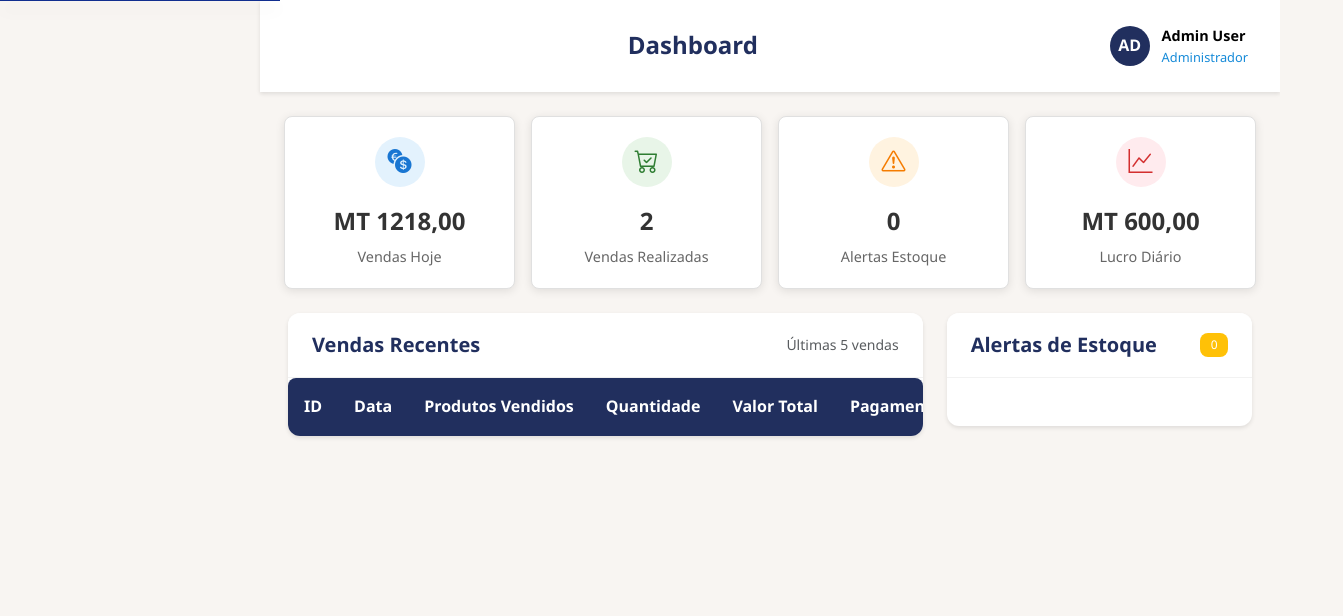
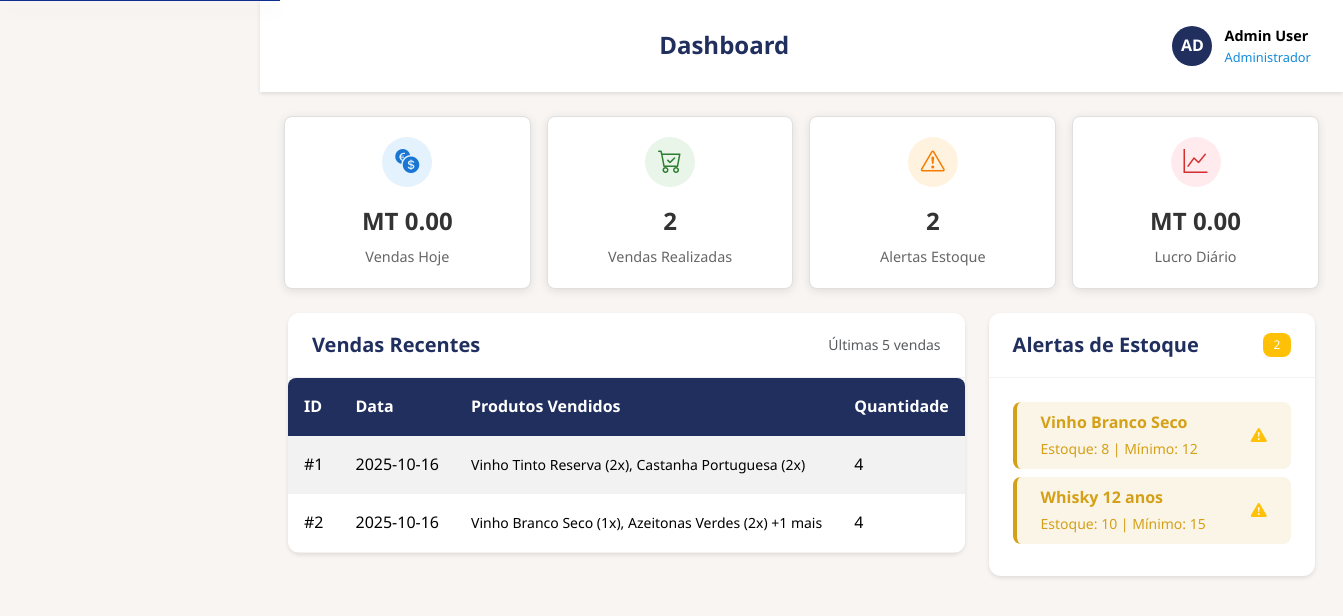
Before and after one commit to BenjamimGazane/Mini-Gestao-de-produtos-com-React-node-js, a React (Vite) app: page / in a window 1280 px wide. Shown: the top 616 px of the page, 1343 px wide, since content can reach past the window. Built offline with nearby package versions, Linux system fonts and the light colour scheme.

Commit message:
Dashboard update

```diff
--- a/src/components/sections/Dashboard.jsx
+++ b/src/components/sections/Dashboard.jsx
@@ -1,15 +1,91 @@
 import React from 'react';
 
-const Dashboard = () => {
+const Dashboard = ({ produtos = [], vendas = [] }) => {
+    // Calcular métricas dinâmicas
+    const calcularMetricas = () => {
+        const hoje = new Date().toISOString().split('T')[0];
+
+        // Vendas de hoje
+        const vendasHoje = vendas.filter(venda => venda.data === hoje);
+        const totalVendasHoje = vendasHoje.reduce((total, venda) => total + venda.valorTotal, 0);
+
+        // Total de vendas
+        const totalVendas = vendas.length;
+
+        // Alertas de estoque
+        const alertasEstoque = produtos.filter(produto =>
+            produto.estoque !== null &&
+            produto.estoque <= produto.estoqueMinimo
+        ).length;
+
+        // Lucro diário (estimado - 50% de margem para exemplo)
+        const lucroDiario = totalVendasHoje * 0.5;
+
+        return {
+            totalVendasHoje,
+            totalVendas,
+            alertasEstoque,
+            lucroDiario
+        };
+    };
+
+    // Buscar nome do produto pelo ID
+    const getNomeProduto = (produtoId) => {
+        const produto = produtos.find(p => p.id === produtoId);
+        return produto ? produto.nome : `Produto #${produtoId}`;
+    };
+
+    // Formatar forma de pagamento
+    const formatarPagamento = (forma) => {
+        const formatos = {
+            'dinheiro': '💵 Dinheiro',
+            'cartao': '💳 Cartão',
+            'transferencia': '📲 Transferência',
+            'mbway': '📱 MB WAY'
+        };
+        return formatos[forma] || forma;
+    };
+
+    // Gerar texto dos produtos vendidos
+    const getProdutosVendidos = (itens) => {
+        if (!itens || itens.length === 0) return 'Nenhum item';
+
+        const principais = itens.slice(0, 2); // Mostra apenas 2 produtos
+        const texto = principais.map(item =>
+            `${getNomeProduto(item.produtoId)} (${item.quantidade}x)`
+        ).join(', ');
+
+        return itens.length > 2 ? `${texto} +${itens.length - 2} mais` : texto;
+    };
+
+    // Calcular quantidade total de itens
+    const getQuantidadeTotal = (itens) => {
+        return itens.reduce((total, item) => total + item.quantidade, 0);
+    };
+
+    // Alertas de estoque
+    const getAlertasEstoque = () => {
+        return produtos.filter(produto =>
+            produto.estoque !== null &&
+            produto.estoque <= produto.estoqueMinimo
+        );
+    };
+
+    const metricas = calcularMetricas();
+    const alertas = getAlertasEstoque();
+    const vendasRecentes = vendas.slice(0, 5); // Últimas 5 vendas
+
     return (
-        <section id="dashboard" className="content-section active">
+        <section id="dashboard" className="content-section">
             <div className="row mb-4">
                 <div className="col-md-3 col-6">
                     <div className="stats-card">
                         <div className="stats-icon primary">
                             <i className="bi bi-currency-exchange"></i>
                         </div>
-                        <div className="stats-value" id="total-vendas">MT 1218,00</div>
+                        <div className="stats-value">
+                            MT {metricas.totalVendasHoje.toFixed(2)}
+                        </div>
                         <div className="stats-label">Vendas Hoje</div>
                     </div>
                 </div>
@@ -18,7 +94,7 @@ const Dashboard = () => {
                         <div className="stats-icon success">
                             <i className="bi bi-cart-check"></i>
                         </div>
-                        <div className="stats-value" id="total-vendas-qtd">2</div>
+                        <div className="stats-value">{metricas.totalVendas}</div>
                         <div className="stats-label">Vendas Realizadas</div>
                     </div>
                 </div>
@@ -27,7 +103,7 @@ const Dashboard = () => {
                         <div className="stats-icon warning">
                             <i className="bi bi-exclamation-triangle"></i>
                         </div>
-                        <div className="stats-value" id="alertas-estoque">0</div>
+                        <div className="stats-value">{metricas.alertasEstoque}</div>
                         <div className="stats-label">Alertas Estoque</div>
                     </div>
                 </div>
@@ -36,7 +112,9 @@ const Dashboard = () => {
                         <div className="stats-icon danger">
                             <i className="bi bi-graph-up"></i>
                         </div>
-                        <div className="stats-value" id="lucro-diario">MT 600,00</div>
+                        <div className="stats-value">
+                            MT {metricas.lucroDiario.toFixed(2)}
+                        </div>
                         <div className="stats-label">Lucro Diário</div>
                     </div>
                 </div>
@@ -63,8 +141,37 @@ const Dashboard = () => {
                                             <th width="100">Status</th>
                                         </tr>
                                     </thead>
-                                    <tbody id="vendas-recentes">
-                                        {/* Dados serão preenchidos via JavaScript */}
+                                    <tbody>
+                                        {vendasRecentes.length > 0 ? (
+                                            vendasRecentes.map(venda => (
+                                                <tr key={venda.id}>
+                                                    <td>#{venda.id}</td>
+                                                    <td>{venda.data}</td>
+                                                    <td>
+                                                        <small>{getProdutosVendidos(venda.itens)}</small>
+                                                    </td>
+                                                    <td>{getQuantidadeTotal(venda.itens)}</td>
+                                                    <td>
+                                                        <strong>MT {venda.valorTotal.toFixed(2)}</strong>
+                                                    </td>
+                                                    <td>
+                                                        <span className="badge bg-light text-dark">
+                                                            {formatarPagamento(venda.formaPagamento)}
+                                                        </span>
+                                                    </td>
+                                                    <td>
+                                                        <span className="badge bg-success">Concluída</span>
+                                                    </td>
+                                                </tr>
+                                            ))
+                                        ) : (
+                                            <tr>
+                                                <td colSpan="7" className="text-center py-4">
+                                                    <i className="bi bi-receipt display-4 text-muted"></i>
+                                                    <p className="text-muted mt-2 mb-0">Nenhuma venda realizada</p>
+                                                </td>
+                                            </tr>
+                                        )}
                                     </tbody>
                                 </table>
                             </div>
@@ -75,12 +182,32 @@ const Dashboard = () => {
                     <div className="card">
                         <div className="card-header d-flex justify-content-between align-items-center">
                             <h5 className="card-title mb-0">Alertas de Estoque</h5>
-                            <span className="badge bg-warning" id="contador-alertas">0</span>
+                            <span className="badge bg-warning">{alertas.length}</span>
                         </div>
                         <div className="card-body">
-                            <div id="alertas-container">
-                                {/* Alertas serão preenchidos via JavaScript */}
-                            </div>
+                            {alertas.length > 0 ? (
+                                <div className="alertas-list">
+                                    {alertas.map(produto => (
+                                        <div key={produto.id} className="alert alert-warning py-2 mb-2">
+                                            <div className="d-flex justify-content-between align-items-center">
+                                                <div>
+                                                    <strong>{produto.nome}</strong>
+                                                    <br />
+                                                    <small>
+                                                        Estoque: {produto.estoque} | Mínimo: {produto.estoqueMinimo}
+                                                    </small>
+                                                </div>
+                                                <i className="bi bi-exclamation-triangle-fill text-warning"></i>
+                                            </div>
+                                        </div>
+                                    ))}
+                                </div>
+                            ) : (
+                                <div className="text-center py-3">
+                                    <i className="bi bi-check-circle display-4 text-success"></i>
+                                    <p className="text-muted mt-2 mb-0">Estoque em dia</p>
+                                </div>
+                            )}
                         </div>
                     </div>
                 </div>
--- a/src/pages/home.jsx
+++ b/src/pages/home.jsx
@@ -42,11 +42,11 @@ const Home = () => {
 
         // vendas
         const vendasIniciais = [
-            { id: 1, data: "2024-01-15", valorTotal: 720.00, formaPagamento: "cartao", itens: [
+            { id: 1, data: "2025-10-16", valorTotal: 720.00, formaPagamento: "cartao", itens: [
                 { produtoId: 1, quantidade: 2, precoUnitario: 270.00 },
                 { produtoId: 3, quantidade: 2, precoUnitario: 90.00 }
             ]},
-            { id: 2, data: "2024-01-14", valorTotal: 498.00, formaPagamento: "dinheiro", itens: [
+            { id: 2, data: "2025-10-16", valorTotal: 498.00, formaPagamento: "dinheiro", itens: [
                 { produtoId: 2, quantidade: 1, precoUnitario: 228.00 },
                 { produtoId: 5, quantidade: 2, precoUnitario: 72.00 },
                 { produtoId: 7, quantidade: 1, precoUnitario: 150.00 }
@@ -89,7 +89,7 @@ const Home = () => {
     const renderActiveSection = () => {
         switch (activeSection) {
             case 'dashboard':
-                return <Dashboard />;
+                return <Dashboard produtos={produtos} vendas={vendas} />;
             case 'vendas':
                 return <Vendas produtos={produtos} />;
             case 'produtos':
```
